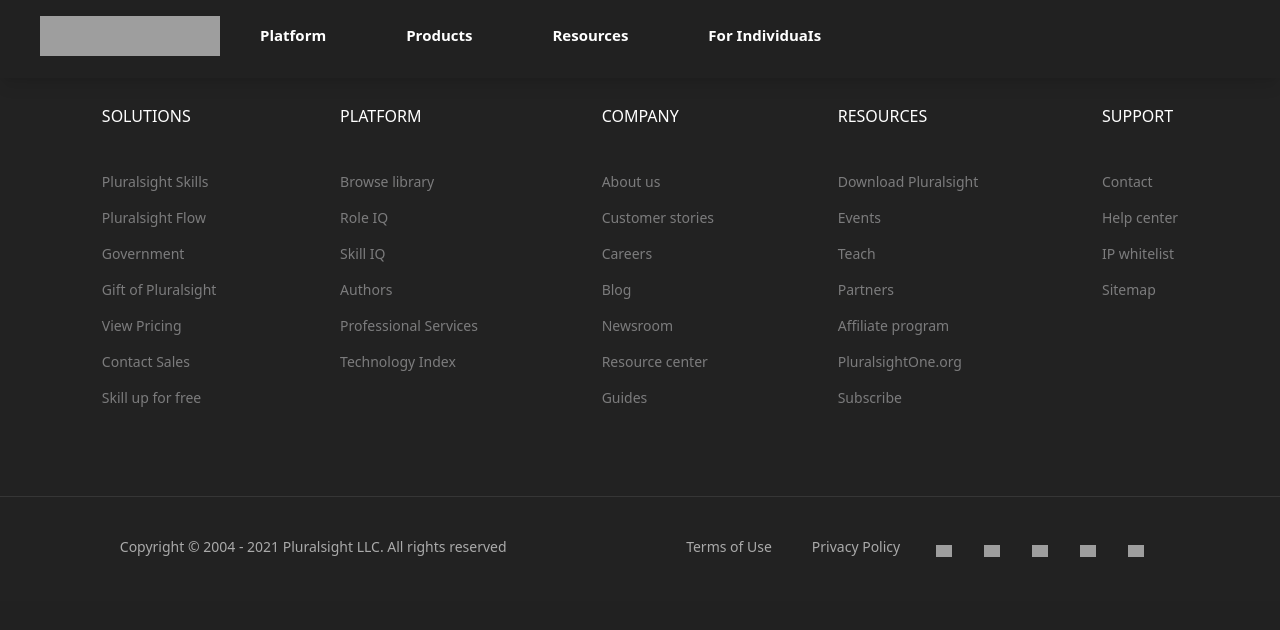
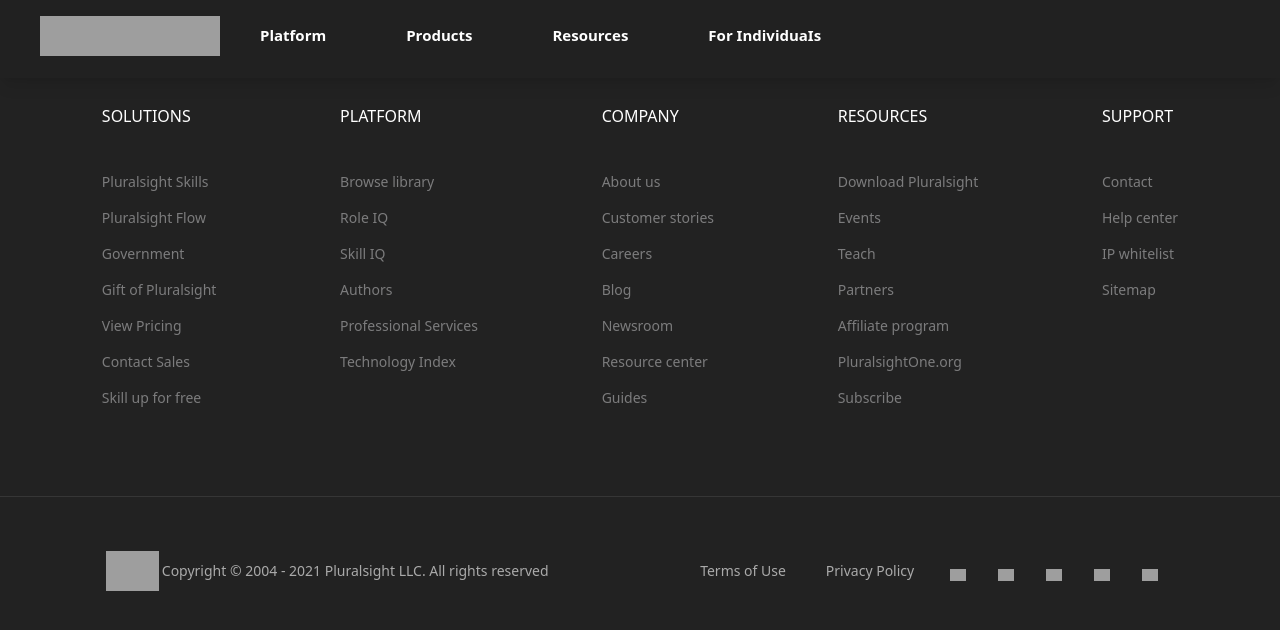
Before and after one commit to jahong/tail, a React (Create React App) app: page /Subpage in a window 1280 px wide. Shown: the top 630 px of the page. Built offline with nearby package versions, Linux system fonts and the light colour scheme; grey boxes are pictures that could not be loaded.

Commit message:
footer 수정

```diff
--- a/src/components/common/Footer.js
+++ b/src/components/common/Footer.js
@@ -57,6 +57,8 @@
 
 const Footer = () => {
 
+  const copyImg = 'https://www.pluralsight.com/content/dam/pluralsight2/general/icons/light/ps-icon.png'
+
   return (
     <div className="bg-darkLt">
         <div className="py-20 container-lg px-10">
@@ -86,11 +88,14 @@
           </div>
         </div>
 
-        <div className="flex flex-wrap justify-around px-10 py-10 border-t border-dkGray">
-            <div className="text-aGray text-sm">
-            Copyright © 2004 - 2021 Pluralsight LLC. All rights reserved
+        <div className="flex flex-wrap justify-around px-10 py-16 border-t border-dkGray">
+            <div className="flex flex-row justify-items-center relative text-aGray text-sm">
+              <img className="h-10 mr-4 absolute" style={{top: '-10px'}} src={copyImg}/>
+              <div className="pl-14">
+              Copyright © 2004 - 2021 Pluralsight LLC. All rights reserved
+              </div>
             </div>
-            <div className="text-wh flex flex-row">
+            <div className="flex flex-row text-wh">
                 {footerSocialList.map( (item,i) => {
                   return (
                     <Link to="/" key={i} className="justify-items-center">
```
